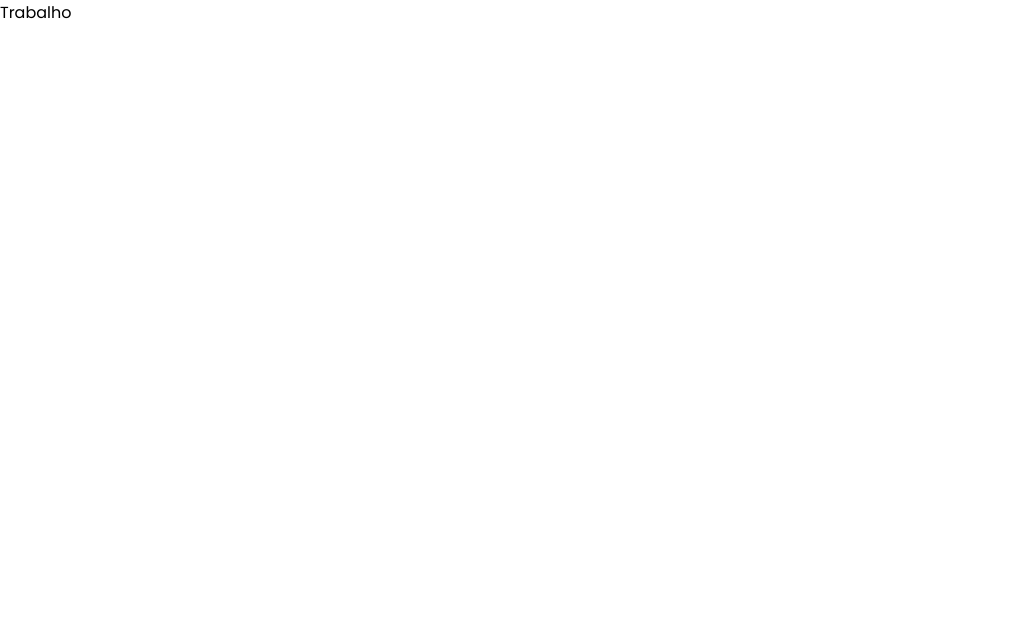
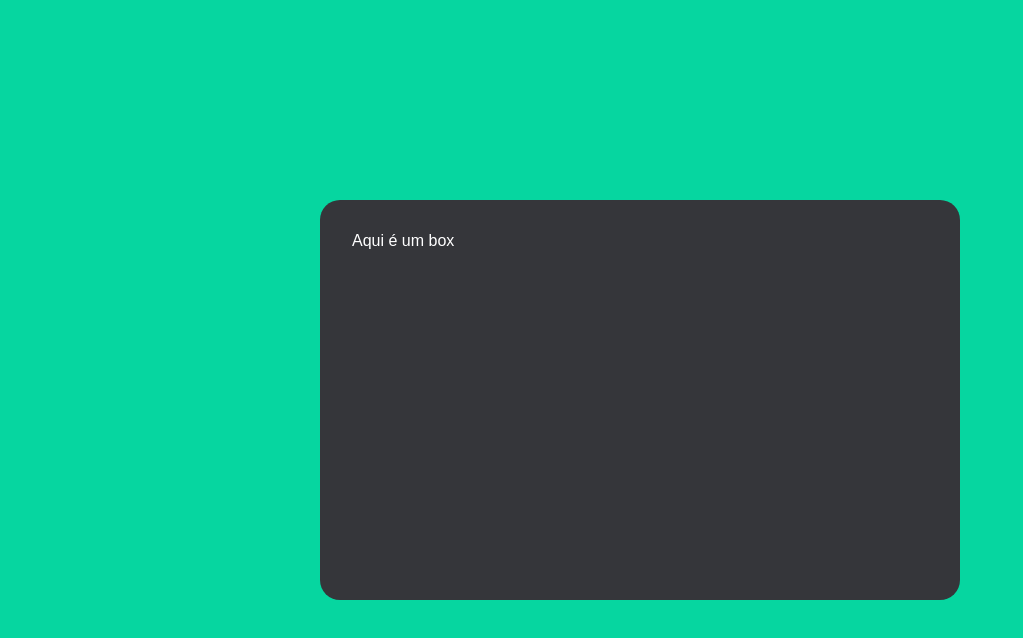
Before and after one commit to joaopedroalb/tron-chat-frontend, a Next.js app: page / in a window 1280 px wide. Shown: the top 638 px of the page, without its empty margins (0-1023 px from the left). Built offline with nearby package versions, Linux system fonts and the light colour scheme; a web font is replaced by a local one.

Commit message:
Create component folder

```diff
--- /dev/null
+++ b/src/components/Chat/style.ts
@@ -0,0 +1 @@
+import styled from "styled-components";
--- /dev/null
+++ b/src/components/LoginWallet/style.ts
@@ -0,0 +1 @@
+import styled from "styled-components";
--- /dev/null
+++ b/src/components/MessageChat/style.ts
@@ -0,0 +1 @@
+import styled from "styled-components";
--- a/src/pages/_app.tsx
+++ b/src/pages/_app.tsx
@@ -8,7 +8,7 @@ function MyApp({ Component, pageProps }: AppProps) {
     <Helmet>
       <link rel="preconnect" href="https://fonts.googleapis.com" />
       <link rel="preconnect" href="https://fonts.gstatic.com" crossOrigin='' />
-      <link href="https://fonts.googleapis.com/css2?family=Poppins:wght@100;200;300;400;500;600;700;800;900&family=Roboto:wght@100;300;400;500;700;900&display=swap" rel="stylesheet" />
+      <link href="https://fonts.googleapis.com/css2?family=re:wght@100;200;300;400;500;600;700;800;900&family=Roboto:wght@100;300;400;500;700;900&display=swap" rel="stylesheet" />
     </Helmet>
     <GlobalStyle/>
     <Component {...pageProps} />
--- a/src/pages/index.tsx
+++ b/src/pages/index.tsx
@@ -1,5 +1,13 @@
+import {Container,Box} from '../styles/home'
+
 function HomePage() {
-    return <div>Trabalho</div>
+    return (
+      <Container>
+        <Box>
+          Aqui é um box
+        </Box>
+      </Container>
+    )
   }
 
   export default HomePage
--- a/src/styles/global.ts
+++ b/src/styles/global.ts
@@ -1,11 +1,19 @@
 import {createGlobalStyle} from "styled-components";
 
 const GlobalStyle = createGlobalStyle`
+    :root{
+        --dark-blue:#15202b;
+        --gray:#35363a;
+        --white:#fff;
+        --green-ligth:#06d6a0;
+    }
+
     html,
     body {
         padding: 0;
         margin: 0;
         font-family: 'Poppins', sans-serif;
+        background: var(--dark-blue);
     }
     a {
         color: inherit;
--- /dev/null
+++ b/src/styles/home.ts
@@ -0,0 +1,24 @@
+import styled from "styled-components";
+
+export const Container = styled.div`
+    width: 100%;
+    min-height: 100vh;
+    background: var(--green-ligth);
+
+    display: flex;
+    align-items: center;
+    justify-content: center;
+`
+
+export const Box = styled.div`
+    width: 50%;
+    min-height: 50vh;
+    border-radius: 20px;
+    padding: 2rem;
+    background: var(--gray);
+    color: var(--white);
+
+    display: flex;
+    flex-direction: column;
+
+`
```
Also changed, not shown: src/components/Chat/index.tsx (added, +7 -0 lines), src/components/LoginWallet/index.tsx (added, +7 -0 lines), src/components/MessageChat/index.tsx (added, +7 -0 lines).
